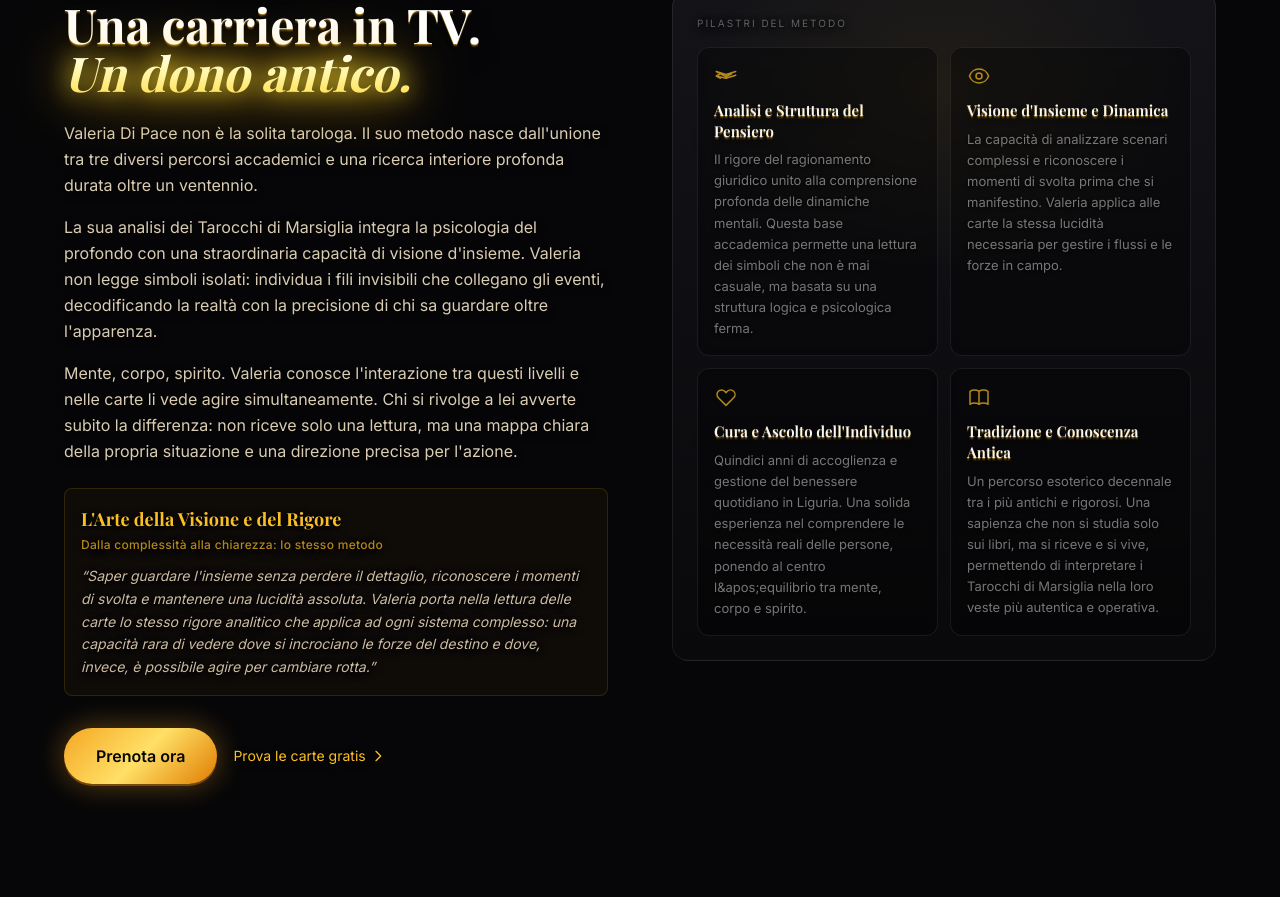
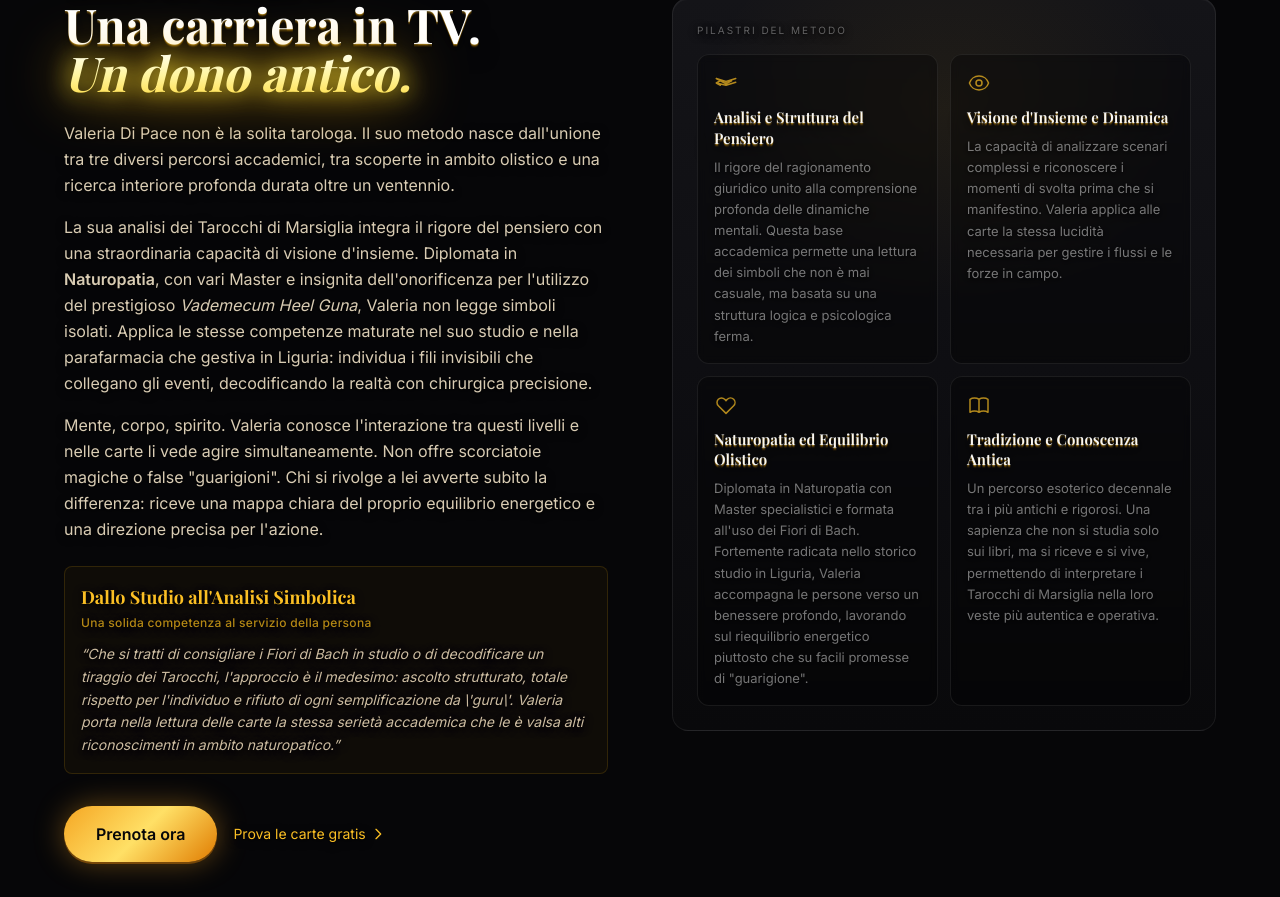
Before and after one commit to DND72/valeria-landing, a React (Vite) app: page / in a window 1280 px wide. Shown: the part 1900-2797 px from the top of the page. Built offline with nearby package versions, Linux system fonts and the light colour scheme; no server answers; a web font is replaced by a local one.

Commit message:
Naturopatia

```diff
--- a/src/components/About.tsx
+++ b/src/components/About.tsx
@@ -17,9 +17,9 @@ const credentials: { icon: PillarIcon; title: string; desc: string }[] = [
   },
   {
     icon: 'care',
-    title: "Cura e Ascolto dell'Individuo",
+    title: "Naturopatia ed Equilibrio Olistico",
     desc:
-      'Quindici anni di accoglienza e gestione del benessere quotidiano in Liguria. Una solida esperienza nel comprendere le necessità reali delle persone, ponendo al centro l&apos;equilibrio tra mente, corpo e spirito.',
+      'Diplomata in Naturopatia con Master specialistici e formata all\'uso dei Fiori di Bach. Fortemente radicata nello storico studio in Liguria, Valeria accompagna le persone verso un benessere profondo, lavorando sul riequilibrio energetico piuttosto che su facili promesse di "guarigione".',
   },
   {
     icon: 'tradition',
@@ -111,30 +111,32 @@ export default function About() {
             <div className="space-y-4 text-white/60 leading-relaxed">
               <p>
                 Valeria Di Pace non è la solita tarologa. Il suo metodo nasce dall&apos;unione tra tre diversi percorsi
-                accademici e una ricerca interiore profonda durata oltre un ventennio.
+                accademici, tra scoperte in ambito olistico e una ricerca interiore profonda durata oltre un ventennio.
               </p>
               <p>
-                La sua analisi dei Tarocchi di Marsiglia integra la psicologia del profondo con una straordinaria capacità
-                di visione d&apos;insieme. Valeria non legge simboli isolati: individua i fili invisibili che collegano gli
-                eventi, decodificando la realtà con la precisione di chi sa guardare oltre l&apos;apparenza.
+                La sua analisi dei Tarocchi di Marsiglia integra il rigore del pensiero con una straordinaria capacità
+                di visione d&apos;insieme. Diplomata in <strong>Naturopatia</strong>, con vari Master e insignita dell&apos;onorificenza
+                per l&apos;utilizzo del prestigioso <em>Vademecum Heel Guna</em>, Valeria non legge simboli isolati.
+                Applica le stesse competenze maturate nel suo studio e nella parafarmacia che gestiva in Liguria:
+                individua i fili invisibili che collegano gli eventi, decodificando la realtà con chirurgica precisione.
               </p>
               <p>
                 Mente, corpo, spirito. Valeria conosce l&apos;interazione tra questi livelli e nelle carte li vede agire
-                simultaneamente. Chi si rivolge a lei avverte subito la differenza: non riceve solo una lettura, ma una
-                mappa chiara della propria situazione e una direzione precisa per l&apos;azione.
+                simultaneamente. Non offre scorciatoie magiche o false &quot;guarigioni&quot;. Chi si rivolge a lei avverte subito
+                la differenza: riceve una mappa chiara del proprio equilibrio energetico e una direzione precisa per l&apos;azione.
               </p>
             </div>
 
             <div className="mt-6 p-4 rounded-lg border border-gold-600/20 bg-gold-600/5">
-              <p className="font-serif text-lg font-bold text-gold-400 mb-1">L&apos;Arte della Visione e del Rigore</p>
+              <p className="font-serif text-lg font-bold text-gold-400 mb-1">Dallo Studio all&apos;Analisi Simbolica</p>
               <p className="text-gold-500/85 text-xs font-medium tracking-wide mb-3">
-                Dalla complessità alla chiarezza: lo stesso metodo
+                Una solida competenza al servizio della persona
               </p>
               <p className="text-white/50 text-sm leading-relaxed italic">
-                &ldquo;Saper guardare l&apos;insieme senza perdere il dettaglio, riconoscere i momenti di svolta e mantenere
-                una lucidità assoluta. Valeria porta nella lettura delle carte lo stesso rigore analitico che applica ad ogni
-                sistema complesso: una capacità rara di vedere dove si incrociano le forze del destino e dove, invece, è
-                possibile agire per cambiare rotta.&rdquo;
+                &ldquo;Che si tratti di consigliare i Fiori di Bach in studio o di decodificare un tiraggio dei Tarocchi,
+                l&apos;approccio è il medesimo: ascolto strutturato, totale rispetto per l&apos;individuo e rifiuto di ogni
+                semplificazione da \&apos;guru\&apos;. Valeria porta nella lettura delle carte la stessa serietà accademica che
+                le è valsa alti riconoscimenti in ambito naturopatico.&rdquo;
               </p>
             </div>
 
--- a/src/components/Gallery.tsx
+++ b/src/components/Gallery.tsx
@@ -30,6 +30,11 @@ const galleryItems: GalleryItem[] = [
     src: '',
     caption: 'Parafarmacia Energia & Benessere',
     category: 'parafarmacia',
+  },
+  {
+    src: '',
+    caption: 'Manuale Heel Guna - Eccellenza Olistica',
+    category: 'parafarmacia', // Inserito qui perché legato al benessere
   },
 ]
 
--- a/src/components/Hero.tsx
+++ b/src/components/Hero.tsx
@@ -118,7 +118,7 @@ export default function Hero() {
           className="inline-flex items-center gap-2 px-4 py-2 rounded-full border border-gold-600/30 bg-gold-600/10 text-gold-400 text-sm font-medium mb-8"
         >
           <TarotCardIcon />
-          <span>Tarologa · Tarocchi di Marsiglia</span>
+          <span>Tarologa · Naturopata · Tarocchi di Marsiglia</span>
         </motion.div>
 
         {/* Main heading */}
```
